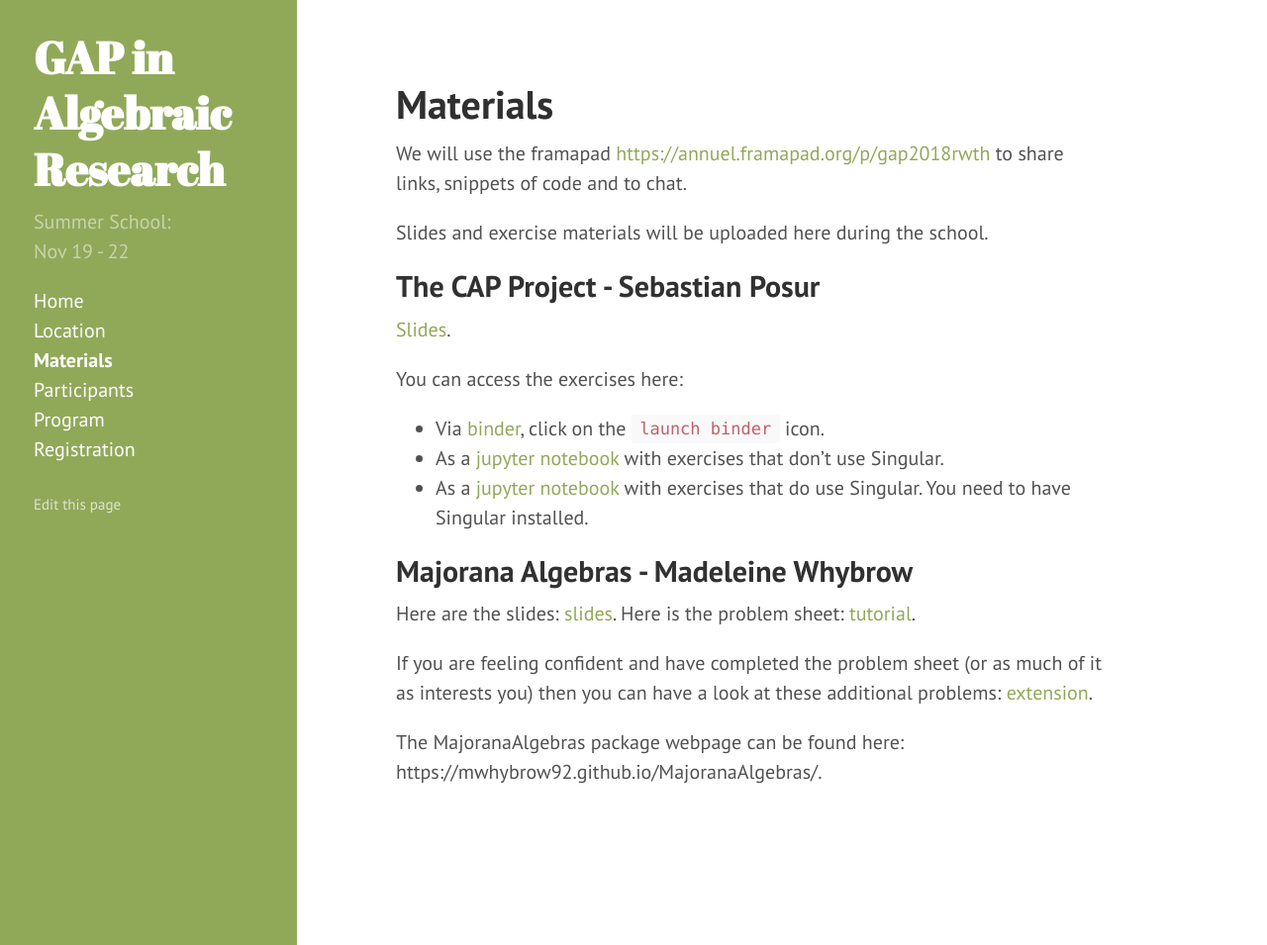
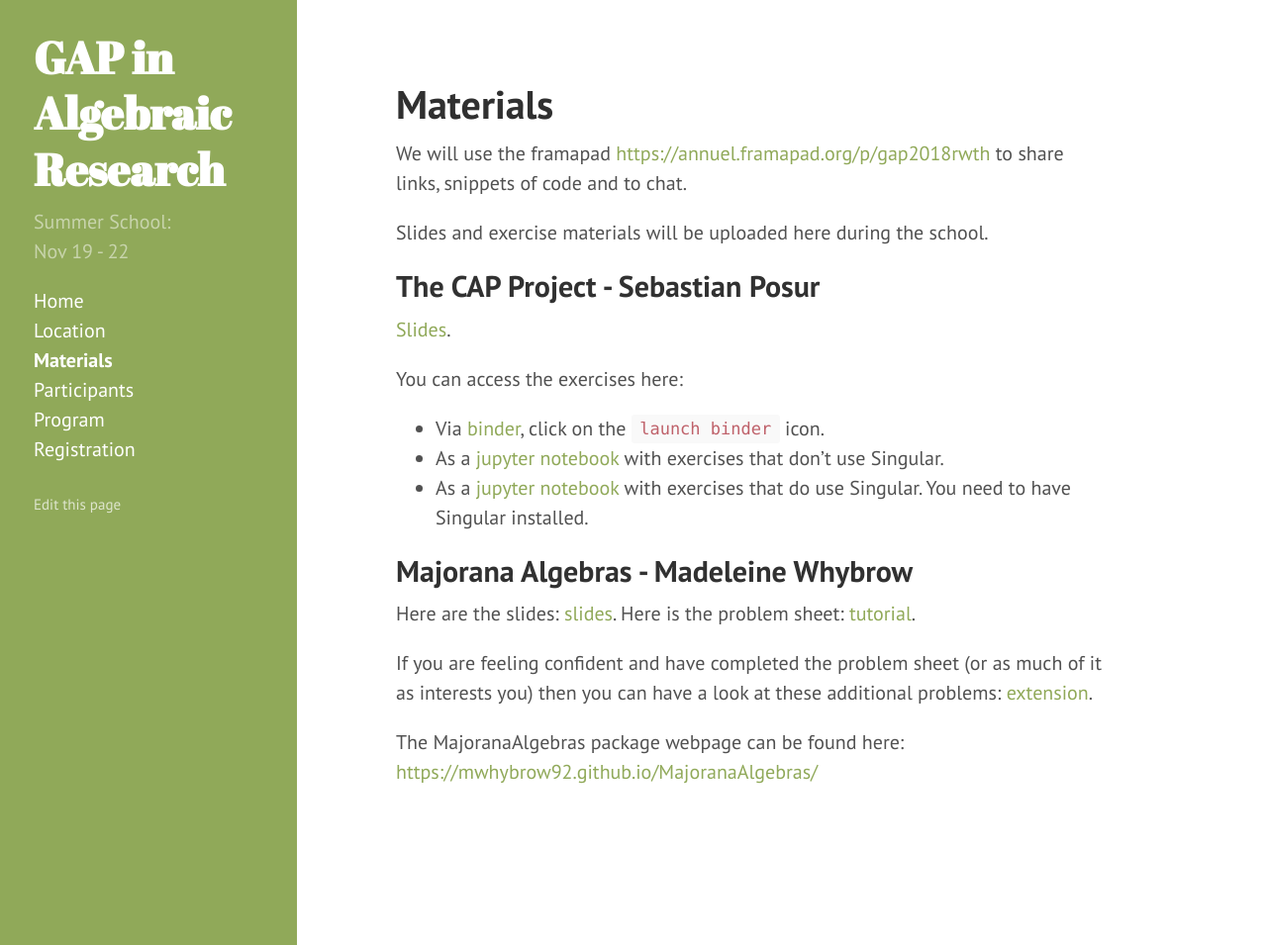
Before and after one commit to lbfm-rwth/gap-in-algebraic-research-2018, a Jekyll site: the page built from materials.md, in a window 1280 px wide and 955 px high. Shown: the whole window at 99% size. Built offline with Jekyll 4.4.1, drawn with Linux system fonts in a browser that asks for light colours; part of the change alters nothing that is shown.

```diff
--- a/materials.md
+++ b/materials.md
@@ -30,7 +30,8 @@ If you are feeling confident and have completed the problem sheet (or as much of
 then you can have a look at these additional problems:
 [extension]({{ site.baseurl }}/materials/Majorana-and-axial-algebras_Extension.pdf).
 
-The MajoranaAlgebras package webpage can be found here: https://mwhybrow92.github.io/MajoranaAlgebras/.
+The MajoranaAlgebras package webpage can be found here:
+[https://mwhybrow92.github.io/MajoranaAlgebras/](https://mwhybrow92.github.io/MajoranaAlgebras/)
 
 <!--
 Example how to link to a file that was put into the materials/ folder:
```
